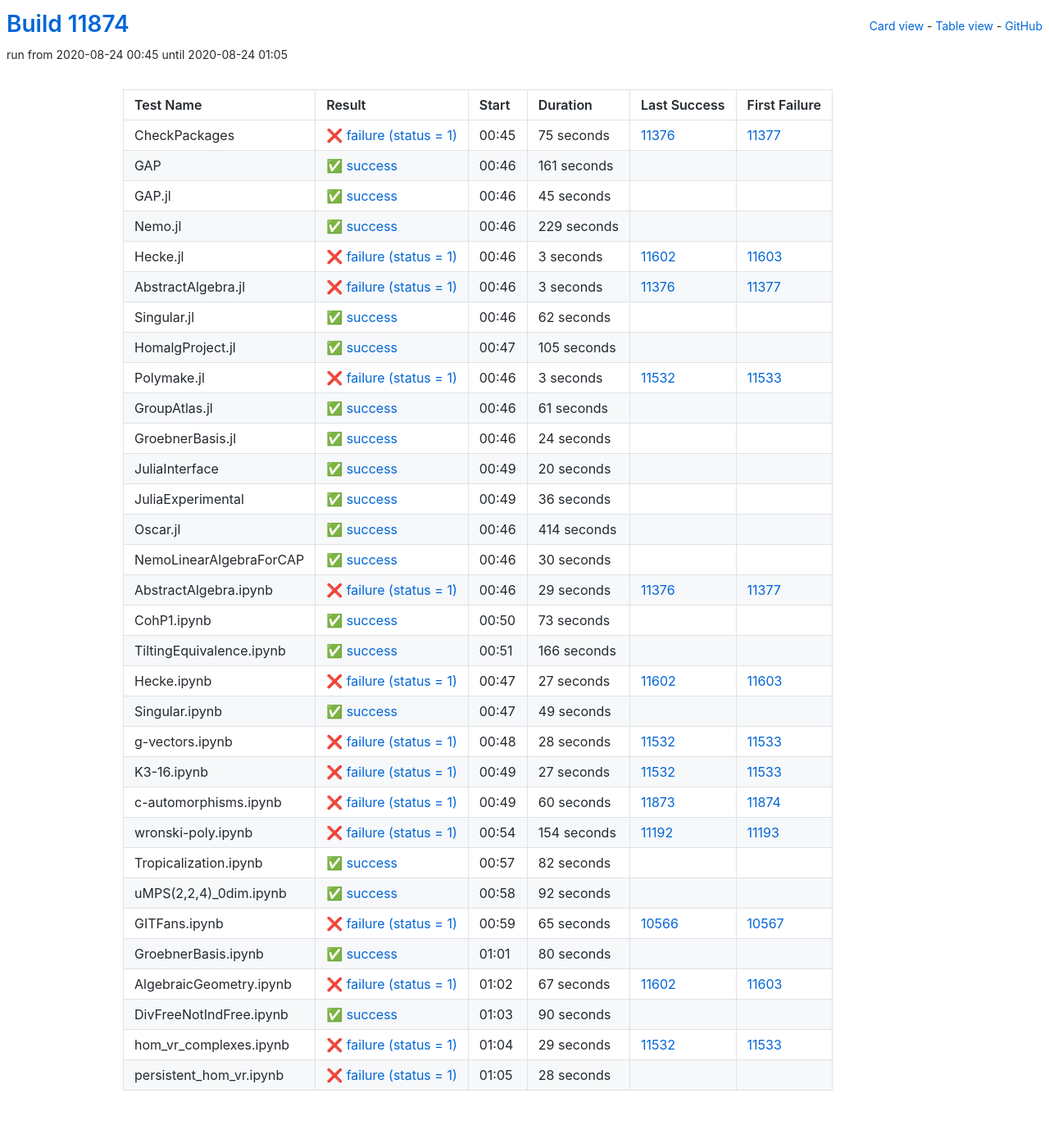
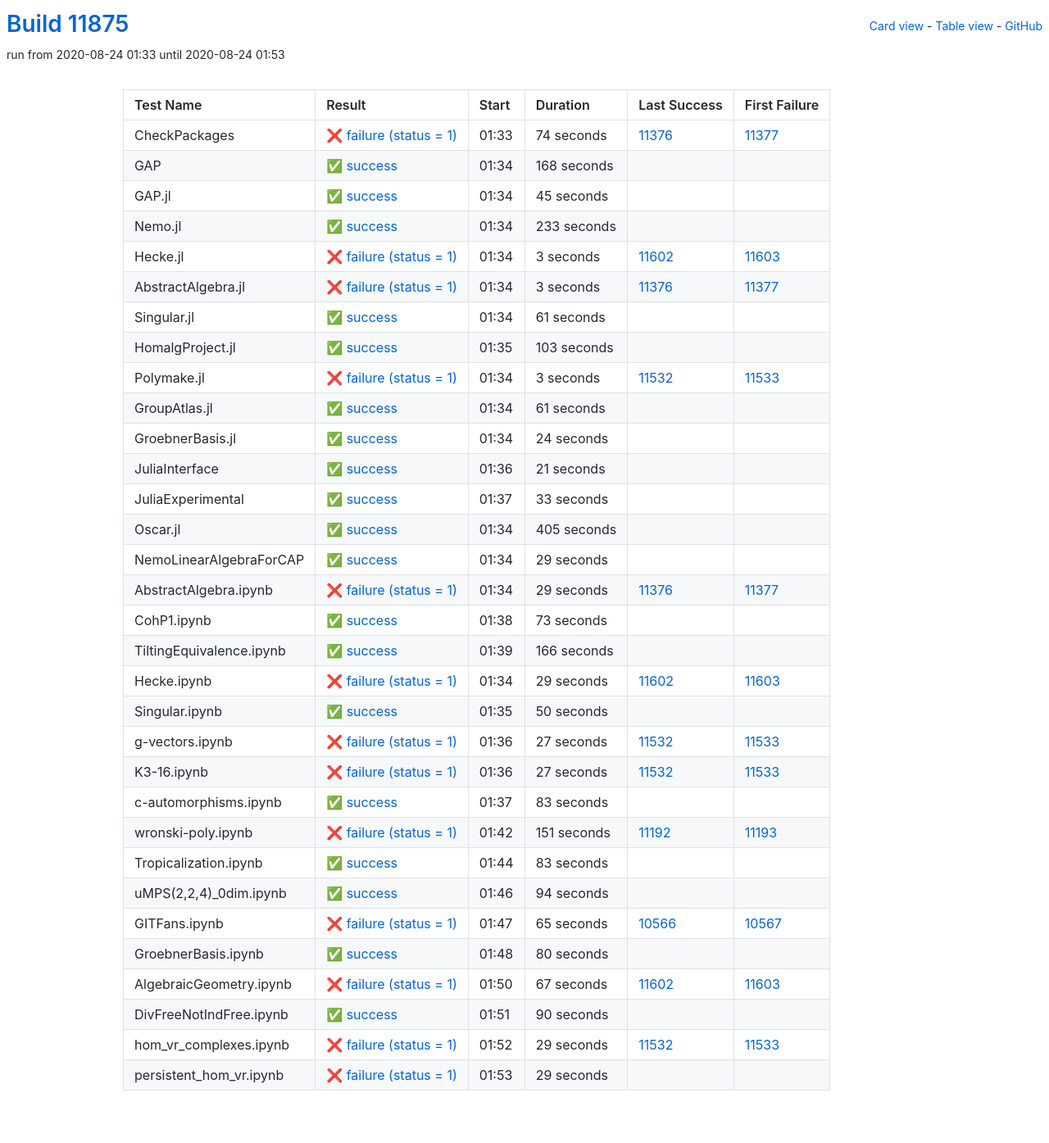
Before and after one commit to oscar-system/oscar-ci-status, a Jekyll site: the page built from table.html, in a window 1280 px wide. Shown: the whole page at 82% size. Built offline with Jekyll 4.4.1, drawn with Linux system fonts in a browser that asks for light colours.

Commit message:
Build #11875

```diff
--- a/_data/ci.yml
+++ b/_data/ci.yml
@@ -1,6 +1,6 @@
 ---
-build: 11874
-build_url: https://oscarci.mathematik.uni-kl.de/job/oscar/11874/
+build: 11875
+build_url: https://oscarci.mathematik.uni-kl.de/job/oscar/11875/
 job: oscar
 organization: oscar-system
 repo: oscar-ci-status
@@ -8,32 +8,32 @@
 tests:
 - name: CheckPackages
   id: checkpackages
-  log: https://oscarci.mathematik.uni-kl.de/job/oscar/11874/artifact/logs/build-11874/CheckPackages.log
-  start: 2020-08-24 00:45
+  log: https://oscarci.mathematik.uni-kl.de/job/oscar/11875/artifact/logs/build-11875/CheckPackages.log
+  start: 2020-08-24 01:33
   success: false
   exitcode: 1
   status: failure
-  duration: 75
+  duration: 74
   last_success: 11376
   last_success_url: https://oscarci.mathematik.uni-kl.de/job/oscar/11376/
   first_failure: 11377
   first_failure_url: https://oscarci.mathematik.uni-kl.de/job/oscar/11377/
 - name: GAP
   id: gap
-  log: https://oscarci.mathematik.uni-kl.de/job/oscar/11874/artifact/logs/build-11874/GAP.log
-  start: 2020-08-24 00:46
+  log: https://oscarci.mathematik.uni-kl.de/job/oscar/11875/artifact/logs/build-11875/GAP.log
+  start: 2020-08-24 01:34
   success: true
   exitcode: 0
   status: success
-  duration: 161
+  duration: 168
   last_success: false
   last_success_url:
   first_failure: false
   first_failure_url:
 - name: GAP.jl
   id: gap-jl
-  log: https://oscarci.mathematik.uni-kl.de/job/oscar/11874/artifact/logs/build-11874/GAP.jl.log
-  start: 2020-08-24 00:46
+  log: https://oscarci.mathematik.uni-kl.de/job/oscar/11875/artifact/logs/build-11875/GAP.jl.log
+  start: 2020-08-24 01:34
   success: true
   exitcode: 0
   status: success
@@ -44,20 +44,20 @@
   first_failure_url:
 - name: Nemo.jl
   id: nemo-jl
-  log: https://oscarci.mathematik.uni-kl.de/job/oscar/11874/artifact/logs/build-11874/Nemo.jl.log
-  start: 2020-08-24 00:46
+  log: https://oscarci.mathematik.uni-kl.de/job/oscar/11875/artifact/logs/build-11875/Nemo.jl.log
+  start: 2020-08-24 01:34
   success: true
   exitcode: 0
   status: success
-  duration: 229
+  duration: 233
   last_success: false
   last_success_url:
   first_failure: false
   first_failure_url:
 - name: Hecke.jl
   id: hecke-jl
-  log: https://oscarci.mathematik.uni-kl.de/job/oscar/11874/artifact/logs/build-11874/Hecke.jl.log
-  start: 2020-08-24 00:46
+  log: https://oscarci.mathematik.uni-kl.de/job/oscar/11875/artifact/logs/build-11875/Hecke.jl.log
+  start: 2020-08-24 01:34
   success: false
   exitcode: 1
   status: failure
@@ -68,8 +68,8 @@
   first_failure_url: https://oscarci.mathematik.uni-kl.de/job/oscar/11603/
 - name: AbstractAlgebra.jl
   id: abstractalgebra-jl
-  log: https://oscarci.mathematik.uni-kl.de/job/oscar/11874/artifact/logs/build-11874/AbstractAlgebra.jl.log
-  start: 2020-08-24 00:46
+  log: https://oscarci.mathematik.uni-kl.de/job/oscar/11875/artifact/logs/build-11875/AbstractAlgebra.jl.log
+  start: 2020-08-24 01:34
   success: false
   exitcode: 1
   status: failure
@@ -80,32 +80,32 @@
   first_failure_url: https://oscarci.mathematik.uni-kl.de/job/oscar/11377/
 - name: Singular.jl
   id: singular-jl
-  log: https://oscarci.mathematik.uni-kl.de/job/oscar/11874/artifact/logs/build-11874/Singular.jl.log
-  start: 2020-08-24 00:46
+  log: https://oscarci.mathematik.uni-kl.de/job/oscar/11875/artifact/logs/build-11875/Singular.jl.log
+  start: 2020-08-24 01:34
   success: true
   exitcode: 0
   status: success
-  duration: 62
+  duration: 61
   last_success: false
   last_success_url:
   first_failure: false
   first_failure_url:
 - name: HomalgProject.jl
   id: homalgproject-jl
-  log: https://oscarci.mathematik.uni-kl.de/job/oscar/11874/artifact/logs/build-11874/HomalgProject.jl.log
-  start: 2020-08-24 00:47
+  log: https://oscarci.mathematik.uni-kl.de/job/oscar/11875/artifact/logs/build-11875/HomalgProject.jl.log
+  start: 2020-08-24 01:35
   success: true
   exitcode: 0
   status: success
-  duration: 105
+  duration: 103
   last_success: false
   last_success_url:
   first_failure: false
   first_failure_url:
 - name: Polymake.jl
   id: polymake-jl
-  log: https://oscarci.mathematik.uni-kl.de/job/oscar/11874/artifact/logs/build-11874/Polymake.jl.log
-  start: 2020-08-24 00:46
+  log: https://oscarci.mathematik.uni-kl.de/job/oscar/11875/artifact/logs/build-11875/Polymake.jl.log
+  start: 2020-08-24 01:34
   success: false
   exitcode: 1
   status: failure
@@ -116,8 +116,8 @@
   first_failure_url: https://oscarci.mathematik.uni-kl.de/job/oscar/11533/
 - name: GroupAtlas.jl
   id: groupatlas-jl
-  log: https://oscarci.mathematik.uni-kl.de/job/oscar/11874/artifact/logs/build-11874/GroupAtlas.jl.log
-  start: 2020-08-24 00:46
+  log: https://oscarci.mathematik.uni-kl.de/job/oscar/11875/artifact/logs/build-11875/GroupAtlas.jl.log
+  start: 2020-08-24 01:34
   success: true
   exitcode: 0
   status: success
@@ -128,8 +128,8 @@
   first_failure_url:
 - name: GroebnerBasis.jl
   id: groebnerbasis-jl
-  log: https://oscarci.mathematik.uni-kl.de/job/oscar/11874/artifact/logs/build-11874/GroebnerBasis.jl.log
-  start: 2020-08-24 00:46
+  log: https://oscarci.mathematik.uni-kl.de/job/oscar/11875/artifact/logs/build-11875/GroebnerBasis.jl.log
+  start: 2020-08-24 01:34
   success: true
   exitcode: 0
   status: success
@@ -140,56 +140,56 @@
   first_failure_url:
 - name: JuliaInterface
   id: juliainterface
-  log: https://oscarci.mathematik.uni-kl.de/job/oscar/11874/artifact/logs/build-11874/JuliaInterface.log
-  start: 2020-08-24 00:49
+  log: https://oscarci.mathematik.uni-kl.de/job/oscar/11875/artifact/logs/build-11875/JuliaInterface.log
+  start: 2020-08-24 01:36
   success: true
   exitcode: 0
   status: success
-  duration: 20
+  duration: 21
   last_success: false
   last_success_url:
   first_failure: false
   first_failure_url:
 - name: JuliaExperimental
   id: juliaexperimental
-  log: https://oscarci.mathematik.uni-kl.de/job/oscar/11874/artifact/logs/build-11874/JuliaExperimental.log
-  start: 2020-08-24 00:49
+  log: https://oscarci.mathematik.uni-kl.de/job/oscar/11875/artifact/logs/build-11875/JuliaExperimental.log
+  start: 2020-08-24 01:37
   success: true
   exitcode: 0
   status: success
-  duration: 36
+  duration: 33
   last_success: false
   last_success_url:
   first_failure: false
   first_failure_url:
 - name: Oscar.jl
   id: oscar-jl
-  log: https://oscarci.mathematik.uni-kl.de/job/oscar/11874/artifact/logs/build-11874/Oscar.jl.log
-  start: 2020-08-24 00:46
+  log: https://oscarci.mathematik.uni-kl.de/job/oscar/11875/artifact/logs/build-11875/Oscar.jl.log
+  start: 2020-08-24 01:34
   success: true
   exitcode: 0
   status: success
-  duration: 414
+  duration: 405
   last_success: false
   last_success_url:
   first_failure: false
   first_failure_url:
 - name: NemoLinearAlgebraForCAP
   id: nemolinearalgebraforcap
-  log: https://oscarci.mathematik.uni-kl.de/job/oscar/11874/artifact/logs/build-11874/NemoLinearAlgebraForCAP.log
-  start: 2020-08-24 00:46
+  log: https://oscarci.mathematik.uni-kl.de/job/oscar/11875/artifact/logs/build-11875/NemoLinearAlgebraForCAP.log
+  start: 2020-08-24 01:34
   success: true
   exitcode: 0
   status: success
-  duration: 30
+  duration: 29
   last_success: false
   last_success_url:
   first_failure: false
   first_failure_url:
 - name: AbstractAlgebra.ipynb
   id: abstractalgebra-ipynb
-  log: https://oscarci.mathematik.uni-kl.de/job/oscar/11874/artifact/logs/build-11874/AbstractAlgebra.ipynb.log
-  start: 2020-08-24 00:46
+  log: https://oscarci.mathematik.uni-kl.de/job/oscar/11875/artifact/logs/build-11875/AbstractAlgebra.ipynb.log
+  start: 2020-08-24 01:34
   success: false
   exitcode: 1
   status: failure
@@ -200,8 +200,8 @@
   first_failure_url: https://oscarci.mathematik.uni-kl.de/job/oscar/11377/
 - name: CohP1.ipynb
   id: cohp1-ipynb
-  log: https://oscarci.mathematik.uni-kl.de/job/oscar/11874/artifact/logs/build-11874/CohP1.ipynb.log
-  start: 2020-08-24 00:50
+  log: https://oscarci.mathematik.uni-kl.de/job/oscar/11875/artifact/logs/build-11875/CohP1.ipynb.log
+  start: 2020-08-24 01:38
   success: true
   exitcode: 0
   status: success
@@ -212,8 +212,8 @@
   first_failure_url:
 - name: TiltingEquivalence.ipynb
   id: tiltingequivalence-ipynb
-  log: https://oscarci.mathematik.uni-kl.de/job/oscar/11874/artifact/logs/build-11874/TiltingEquivalence.ipynb.log
-  start: 2020-08-24 00:51
+  log: https://oscarci.mathematik.uni-kl.de/job/oscar/11875/artifact/logs/build-11875/TiltingEquivalence.ipynb.log
+  start: 2020-08-24 01:39
   success: true
   exitcode: 0
   status: success
@@ -224,44 +224,44 @@
   first_failure_url:
 - name: Hecke.ipynb
   id: hecke-ipynb
-  log: https://oscarci.mathematik.uni-kl.de/job/oscar/11874/artifact/logs/build-11874/Hecke.ipynb.log
-  start: 2020-08-24 00:47
+  log: https://oscarci.mathematik.uni-kl.de/job/oscar/11875/artifact/logs/build-11875/Hecke.ipynb.log
+  start: 2020-08-24 01:34
   success: false
   exitcode: 1
   status: failure
-  duration: 27
+  duration: 29
   last_success: 11602
   last_success_url: https://oscarci.mathematik.uni-kl.de/job/oscar/11602/
   first_failure: 11603
   first_failure_url: https://oscarci.mathematik.uni-kl.de/job/oscar/11603/
 - name: Singular.ipynb
   id: singular-ipynb
-  log: https://oscarci.mathematik.uni-kl.de/job/oscar/11874/artifact/logs/build-11874/Singular.ipynb.log
-  start: 2020-08-24 00:47
+  log: https://oscarci.mathematik.uni-kl.de/job/oscar/11875/artifact/logs/build-11875/Singular.ipynb.log
+  start: 2020-08-24 01:35
   success: true
   exitcode: 0
   status: success
-  duration: 49
+  duration: 50
   last_success: false
   last_success_url:
   first_failure: false
   first_failure_url:
 - name: g-vectors.ipynb
   id: g-vectors-ipynb
-  log: https://oscarci.mathematik.uni-kl.de/job/oscar/11874/artifact/logs/build-11874/g-vectors.ipynb.log
-  start: 2020-08-24 00:48
+  log: https://oscarci.mathematik.uni-kl.de/job/oscar/11875/artifact/logs/build-11875/g-vectors.ipynb.log
+  start: 2020-08-24 01:36
   success: false
   exitcode: 1
   status: failure
-  duration: 28
+  duration: 27
   last_success: 11532
   last_success_url: https://oscarci.mathematik.uni-kl.de/job/oscar/11532/
   first_failure: 11533
   first_failure_url: https://oscarci.mathematik.uni-kl.de/job/oscar/11533/
 - name: K3-16.ipynb
   id: k3-16-ipynb
-  log: https://oscarci.mathematik.uni-kl.de/job/oscar/11874/artifact/logs/build-11874/K3-16.ipynb.log
-  start: 2020-08-24 00:49
+  log: https://oscarci.mathematik.uni-kl.de/job/oscar/11875/artifact/logs/build-11875/K3-16.ipynb.log
+  start: 2020-08-24 01:36
   success: false
   exitcode: 1
   status: failure
@@ -272,56 +272,56 @@
   first_failure_url: https://oscarci.mathematik.uni-kl.de/job/oscar/11533/
 - name: c-automorphisms.ipynb
   id: c-automorphisms-ipynb
-  log: https://oscarci.mathematik.uni-kl.de/job/oscar/11874/artifact/logs/build-11874/c-automorphisms.ipynb.log
-  start: 2020-08-24 00:49
+  log: https://oscarci.mathematik.uni-kl.de/job/oscar/11875/artifact/logs/build-11875/c-automorphisms.ipynb.log
+  start: 2020-08-24 01:37
+  success: true
+  exitcode: 0
+  status: success
+  duration: 83
+  last_success: false
+  last_success_url:
+  first_failure: false
+  first_failure_url:
+- name: wronski-poly.ipynb
+  id: wronski-poly-ipynb
+  log: https://oscarci.mathematik.uni-kl.de/job/oscar/11875/artifact/logs/build-11875/wronski-poly.ipynb.log
+  start: 2020-08-24 01:42
   success: false
   exitcode: 1
   status: failure
-  duration: 60
-  last_success: 11873
-  last_success_url: https://oscarci.mathematik.uni-kl.de/job/oscar/11873/
-  first_failure: 11874
-  first_failure_url: https://oscarci.mathematik.uni-kl.de/job/oscar/11874/
-- name: wronski-poly.ipynb
-  id: wronski-poly-ipynb
-  log: https://oscarci.mathematik.uni-kl.de/job/oscar/11874/artifact/logs/build-11874/wronski-poly.ipynb.log
-  start: 2020-08-24 00:54
-  success: false
-  exitcode: 1
-  status: failure
-  duration: 154
+  duration: 151
   last_success: 11192
   last_success_url: https://oscarci.mathematik.uni-kl.de/job/oscar/11192/
   first_failure: 11193
   first_failure_url: https://oscarci.mathematik.uni-kl.de/job/oscar/11193/
 - name: Tropicalization.ipynb
   id: tropicalization-ipynb
-  log: https://oscarci.mathematik.uni-kl.de/job/oscar/11874/artifact/logs/build-11874/Tropicalization.ipynb.log
-  start: 2020-08-24 00:57
+  log: https://oscarci.mathematik.uni-kl.de/job/oscar/11875/artifact/logs/build-11875/Tropicalization.ipynb.log
+  start: 2020-08-24 01:44
   success: true
   exitcode: 0
   status: success
-  duration: 82
+  duration: 83
   last_success: false
   last_success_url:
   first_failure: false
   first_failure_url:
 - name: uMPS(2,2,4)_0dim.ipynb
   id: umps-2-2-4-0dim-ipynb
-  log: https://oscarci.mathematik.uni-kl.de/job/oscar/11874/artifact/logs/build-11874/uMPS-2-2-4-_0dim.ipynb.log
-  start: 2020-08-24 00:58
+  log: https://oscarci.mathematik.uni-kl.de/job/oscar/11875/artifact/logs/build-11875/uMPS-2-2-4-_0dim.ipynb.log
+  start: 2020-08-24 01:46
   success: true
   exitcode: 0
   status: success
-  duration: 92
+  duration: 94
   last_success: false
   last_success_url:
   first_failure: false
   first_failure_url:
 - name: GITFans.ipynb
   id: gitfans-ipynb
-  log: https://oscarci.mathematik.uni-kl.de/job/oscar/11874/artifact/logs/build-11874/GITFans.ipynb.log
-  start: 2020-08-24 00:59
+  log: https://oscarci.mathematik.uni-kl.de/job/oscar/11875/artifact/logs/build-11875/GITFans.ipynb.log
+  start: 2020-08-24 01:47
   success: false
   exitcode: 1
   status: failure
@@ -332,8 +332,8 @@
   first_failure_url: https://oscarci.mathematik.uni-kl.de/job/oscar/10567/
 - name: GroebnerBasis.ipynb
   id: groebnerbasis-ipynb
-  log: https://oscarci.mathematik.uni-kl.de/job/oscar/11874/artifact/logs/build-11874/GroebnerBasis.ipynb.log
-  start: 2020-08-24 01:01
+  log: https://oscarci.mathematik.uni-kl.de/job/oscar/11875/artifact/logs/build-11875/GroebnerBasis.ipynb.log
+  start: 2020-08-24 01:48
   success: true
   exitcode: 0
   status: success
@@ -344,8 +344,8 @@
   first_failure_url:
 - name: AlgebraicGeometry.ipynb
   id: algebraicgeometry-ipynb
-  log: https://oscarci.mathematik.uni-kl.de/job/oscar/11874/artifact/logs/build-11874/AlgebraicGeometry.ipynb.log
-  start: 2020-08-24 01:02
+  log: https://oscarci.mathematik.uni-kl.de/job/oscar/11875/artifact/logs/build-11875/AlgebraicGeometry.ipynb.log
+  start: 2020-08-24 01:50
   success: false
   exitcode: 1
   status: failure
@@ -356,8 +356,8 @@
   first_failure_url: https://oscarci.mathematik.uni-kl.de/job/oscar/11603/
 - name: DivFreeNotIndFree.ipynb
   id: divfreenotindfree-ipynb
-  log: https://oscarci.mathematik.uni-kl.de/job/oscar/11874/artifact/logs/build-11874/DivFreeNotIndFree.ipynb.log
-  start: 2020-08-24 01:03
+  log: https://oscarci.mathematik.uni-kl.de/job/oscar/11875/artifact/logs/build-11875/DivFreeNotIndFree.ipynb.log
+  start: 2020-08-24 01:51
   success: true
   exitcode: 0
   status: success
@@ -368,8 +368,8 @@
   first_failure_url:
 - name: hom_vr_complexes.ipynb
   id: hom-vr-complexes-ipynb
-  log: https://oscarci.mathematik.uni-kl.de/job/oscar/11874/artifact/logs/build-11874/hom_vr_complexes.ipynb.log
-  start: 2020-08-24 01:04
+  log: https://oscarci.mathematik.uni-kl.de/job/oscar/11875/artifact/logs/build-11875/hom_vr_complexes.ipynb.log
+  start: 2020-08-24 01:52
   success: false
   exitcode: 1
   status: failure
@@ -380,12 +380,12 @@
   first_failure_url: https://oscarci.mathematik.uni-kl.de/job/oscar/11533/
 - name: persistent_hom_vr.ipynb
   id: persistent-hom-vr-ipynb
-  log: https://oscarci.mathematik.uni-kl.de/job/oscar/11874/artifact/logs/build-11874/persistent_hom_vr.ipynb.log
-  start: 2020-08-24 01:05
+  log: https://oscarci.mathematik.uni-kl.de/job/oscar/11875/artifact/logs/build-11875/persistent_hom_vr.ipynb.log
+  start: 2020-08-24 01:53
   success: false
   exitcode: 1
   status: failure
-  duration: 28
+  duration: 29
   last_success: false
   last_success_url:
   first_failure: false
```
Also changed, not shown: README.md.
